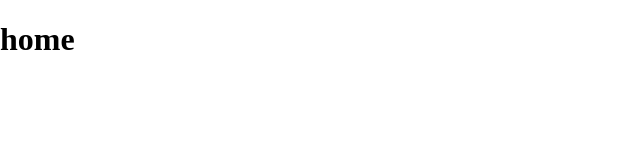
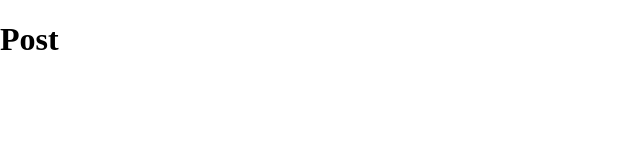
Before and after one commit to Ezequiiel98/warm-up-frontend, a React (Create React App) app: page /post/5 in a window 1280 px wide. Before the commit this address led to /. Shown: the top 160 px of the page, without its empty margins (0-640 px from the left). Built offline with nearby package versions, Linux system fonts and the light colour scheme.

Commit message:
added pages (PreatePost, UpdatePost, Post) with basic structure

```diff
--- a/src/components/App-routing/index.js
+++ b/src/components/App-routing/index.js
@@ -1,10 +1,15 @@
 import { Switch, Route, Redirect } from 'react-router-dom';
-import Home from '../../pages/Home';
+import {
+  Home, CreatePost, UpdatePost, Post,
+} from '../../pages';
 
 function AppRouting() {
   return (
     <Switch>
       <Route exact path="/" component={Home} />
+      <Route exact path="/new-post" component={CreatePost} />
+      <Route exact path="/edit-post/:id" component={UpdatePost} />
+      <Route exact path="/post/:id" component={Post} />
       <Route path="/" render={() => <Redirect to="/" />} />
     </Switch>
   );
--- /dev/null
+++ b/src/pages/Create-post/index.js
@@ -0,0 +1,3 @@
+export default function CreatePost() {
+  return <h1>create post form</h1>;
+}
--- /dev/null
+++ b/src/pages/Post/index.js
@@ -0,0 +1,3 @@
+export default function Post() {
+  return <h1>Post</h1>;
+}
--- /dev/null
+++ b/src/pages/Update-post/index.js
@@ -0,0 +1,3 @@
+export default function UpdatePost() {
+  return <h1>UpdatePost</h1>;
+}
--- /dev/null
+++ b/src/pages/index.js
@@ -0,0 +1,11 @@
+import Home from './Home';
+import UpdatePost from './Update-post';
+import CreatePost from './Home';
+import Post from './Post';
+
+export {
+  Home,
+  UpdatePost,
+  CreatePost,
+  Post,
+};
```
